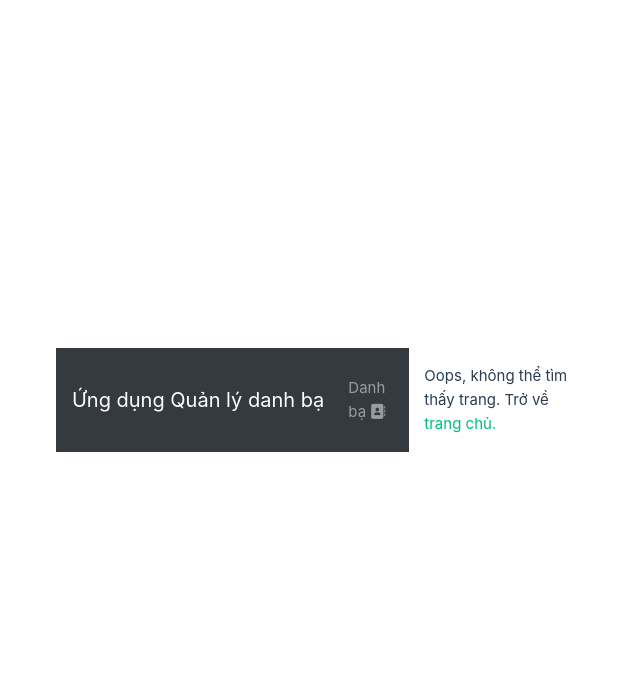
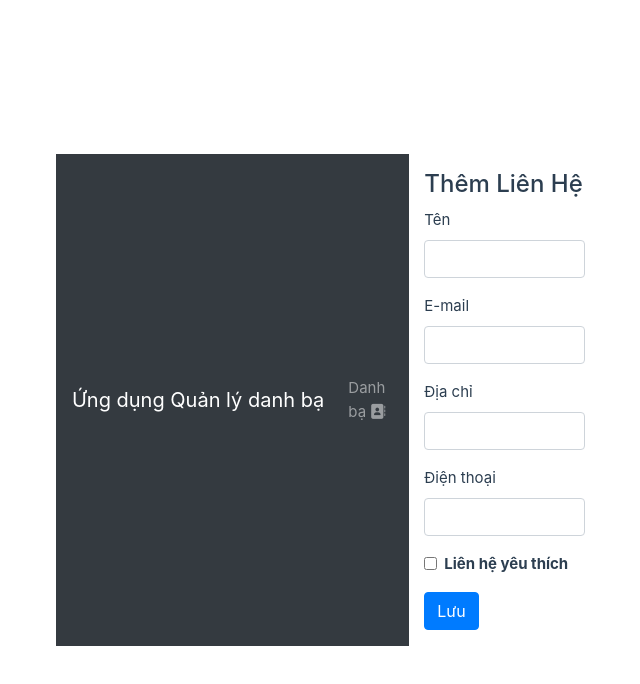
Before and after one commit to tinb1910002/MaiTrungTin_b1910002_contackbook-frontend, a Vue app: page /contacts/add in a window 1280 px wide. Shown: the top 684 px of the page, without its empty margins (8-648 px from the left). Built offline with nearby package versions, Linux system fonts and the light colour scheme; no server answers.

Commit message:
Tao trang them mot lien he moi

```diff
--- a/src/router/index.js
+++ b/src/router/index.js
@@ -6,17 +6,22 @@ const routes = [
         name: "contactbook",
         component: ContactBook,
     },
-
     {
         path: "/:pathMatch(.*)*",
         name: "notfound",
         component: () => import("@/views/NotFound.vue"),
     },
-
     {
         path: "/contacts/:id",
         name: "contact.edit",
         component: () => import("@/views/ContactEdit.vue"),
+        props: true
+    },
+
+    {
+        path: "/contacts/add",
+        name: "contact.add",
+        component: () => import("@/views/ContactAdd.vue"),
         props: true
     },
 
--- /dev/null
+++ b/src/views/ContactAdd.vue
@@ -0,0 +1,36 @@
+<template>
+    <div v-if="contact" class="page">
+        <h4>Thêm Liên Hệ</h4>
+        <ContactForm
+            :contact="contact"
+            @submit:contact="uploadContact"
+        />
+        <p>{{ message }}</p>
+    </div>
+</template>
+<script>
+    import ContactForm from "@/components/ContactForm.vue";
+    import ContactService from "@/services/contact.service";
+    export default {
+            components: {
+                ContactForm,
+            },
+        data() {
+            return {
+                contact: {},
+                message: "",
+            };
+        },
+        methods: {
+            async uploadContact(data) {
+                try {
+                    await ContactService.create(data);
+                    this.message = "Liên hệ được thêm thành công.";
+                } catch (error) {
+                    console.log(error);
+                }
+            },
+        },
+
+    };
+</script>
```
